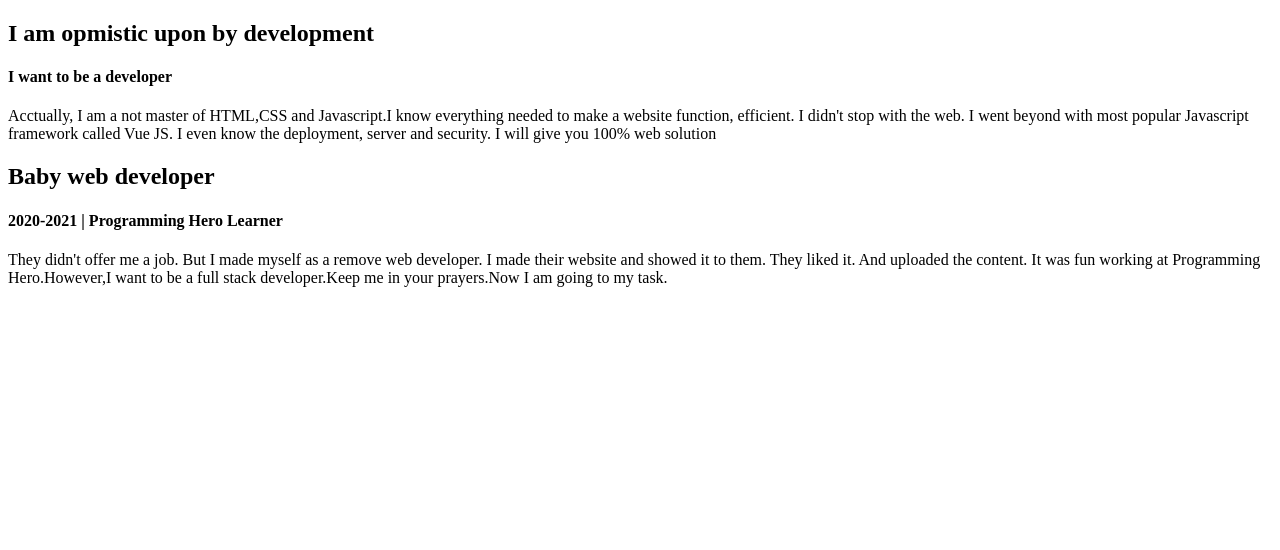
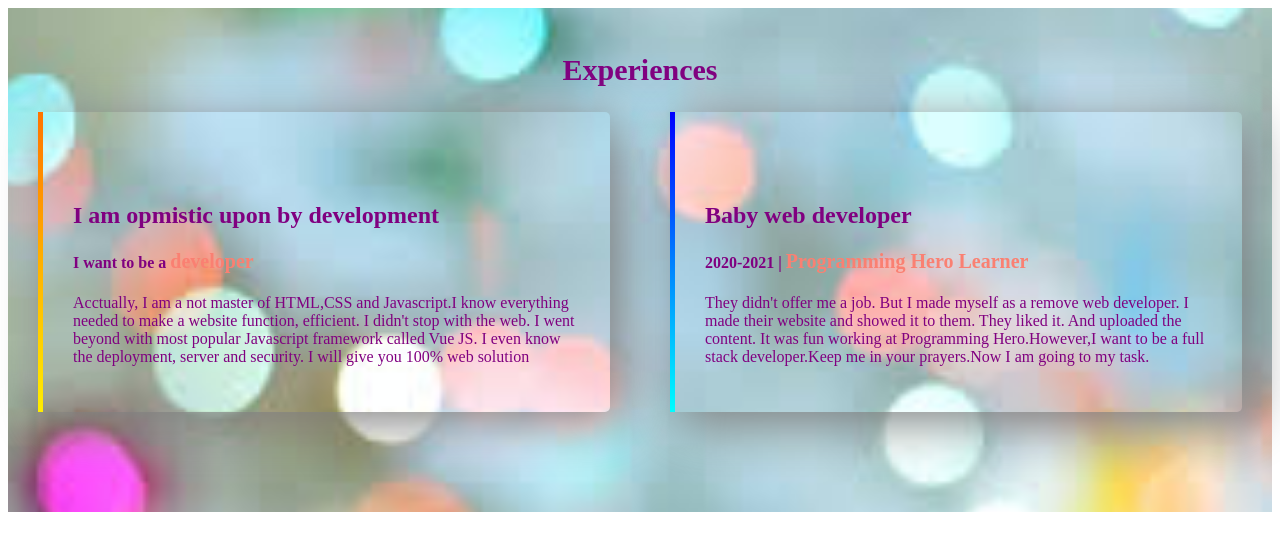
Before and after one commit to Russell-mahmud/boxshadow, a plain HTML site: page index.html in a window 1280 px wide. Drawn offline with Linux system fonts and the light colour scheme; a web font is replaced by a local one.

Commit message:
boxshadow added

```diff
--- a/index.html
+++ b/index.html
@@ -6,26 +6,40 @@
     <meta http-equiv="X-UA-Compatible" content="IE=edge">
     <meta name="viewport" content="width=device-width, initial-scale=1.0">
     <title>BOXSHADOW</title>
+    <link rel="preconnect" href="https://fonts.googleapis.com">
+    <link rel="preconnect" href="https://fonts.gstatic.com" crossorigin>
+    <link href="https://fonts.googleapis.com/css2?family=Playfair+Display:ital,wght@1,500&display=swap"
+        rel="stylesheet">
     <link rel="stylesheet" href="style.css">
 </head>
 
 <body>
-    <section>
-        <div>
-            <h1>I am opmistic upon by development</h1>
-            <h4>I want to be a developer</h4>
-            <p>Acctually, I am a not master of HTML,CSS and Javascript.I know everything needed to make a website
-                function, efficient. I didn't stop with the web. I went beyond with most popular Javascript framework
-                called Vue JS. I even know the deployment, server and security. I will give you 100% web solution </p>
+    <section class="experience-area">
+        <h1 class="big-bro">Experiences</h1>
+        <div class="flexible-container">
+
+            <div id="web-dev" class="web-a">
+                <h1>I am opmistic upon by development</h1>
+                <h4>I want to be a <span>developer</span></h4>
+                <p>Acctually, I am a not master of HTML,CSS and Javascript.I know everything needed to make a website
+                    function, efficient. I didn't stop with the web. I went beyond with most popular Javascript
+                    framework
+                    called Vue JS. I even know the deployment, server and security. I will give you 100% web solution
+                </p>
+            </div>
+            <div id="ful-stack-dev" class="web-a">
+                <h1>Baby web developer</h1>
+                <h4>2020-2021 | <span>Programming Hero Learner</span></h4>
+                <p>They didn't offer me a job. But I made myself as a remove web developer. I made their website and
+                    showed
+                    it to them. They liked it. And uploaded the content. It was fun working at Programming
+                    Hero.However,I
+                    want to be a full stack developer.Keep me in your prayers.Now I am going to my task. </p>
+            </div>
         </div>
-        <div>
-            <h1>Baby web developer</h1>
-            <h4>2020-2021 | Programming Hero Learner</h4>
-            <p>They didn't offer me a job. But I made myself as a remove web developer. I made their website and showed
-                it to them. They liked it. And uploaded the content. It was fun working at Programming Hero.However,I
-                want to be a full stack developer.Keep me in your prayers.Now I am going to my task.</p>
-        </div>
+
     </section>
+
 </body>
 
 </html>
--- a/style.css
+++ b/style.css
@@ -0,0 +1,47 @@
+body{
+    font-family: 'Playfair Display', serif;
+    color: purple;
+}
+.experience-area{
+    background-image: url(images.jpg);
+    background-repeat: no-repeat;
+    background-attachment: fixed;
+    background-size: cover;
+    padding-top: 20px;
+}
+.flexible-container{
+    display: flex;
+
+}
+.big-bro{
+    font-size: 30px;
+    text-align: center;
+}
+span{
+    color: salmon;
+    font-size: 20px;
+}
+
+
+.web-a{
+    width: 50%;
+    padding: 30px;
+    padding-top: 70px;
+    margin-left: 30px;
+    margin-right: 30px;
+    margin-bottom: 100px;
+    box-shadow: 10px 10px 50px gray;
+    border-radius: 5px;
+
+}
+#web-dev{
+    border-left: 5px solid;
+     border-image: linear-gradient( rgb(255, 115, 0),rgb(255, 238, 0));
+    border-image-slice: 1;
+}
+#ful-stack-dev{
+    border-left: 5px solid;
+
+    border-image: linear-gradient( blue,cyan);
+    border-image-slice: 1;
+ }
```
Also changed, not shown: images.jpg (added), nice pic.jpg (added).
